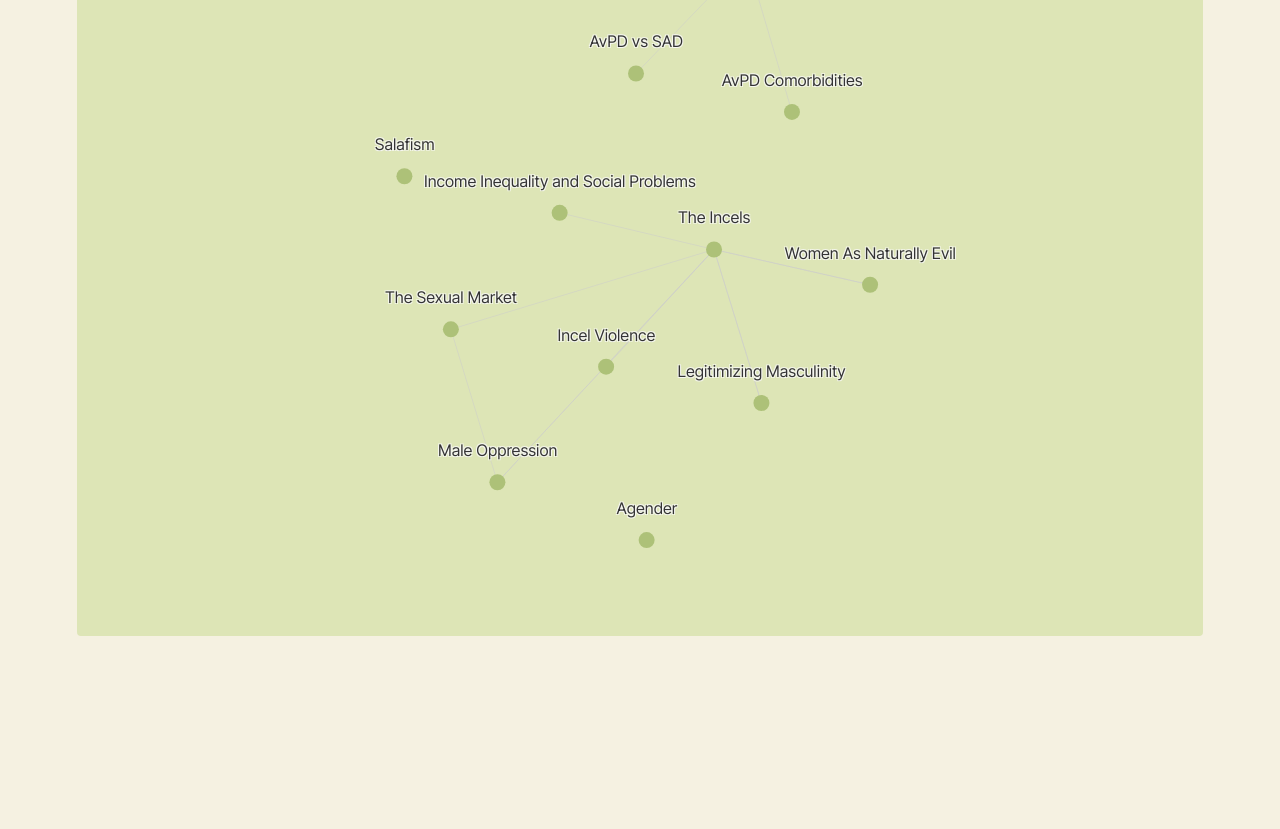
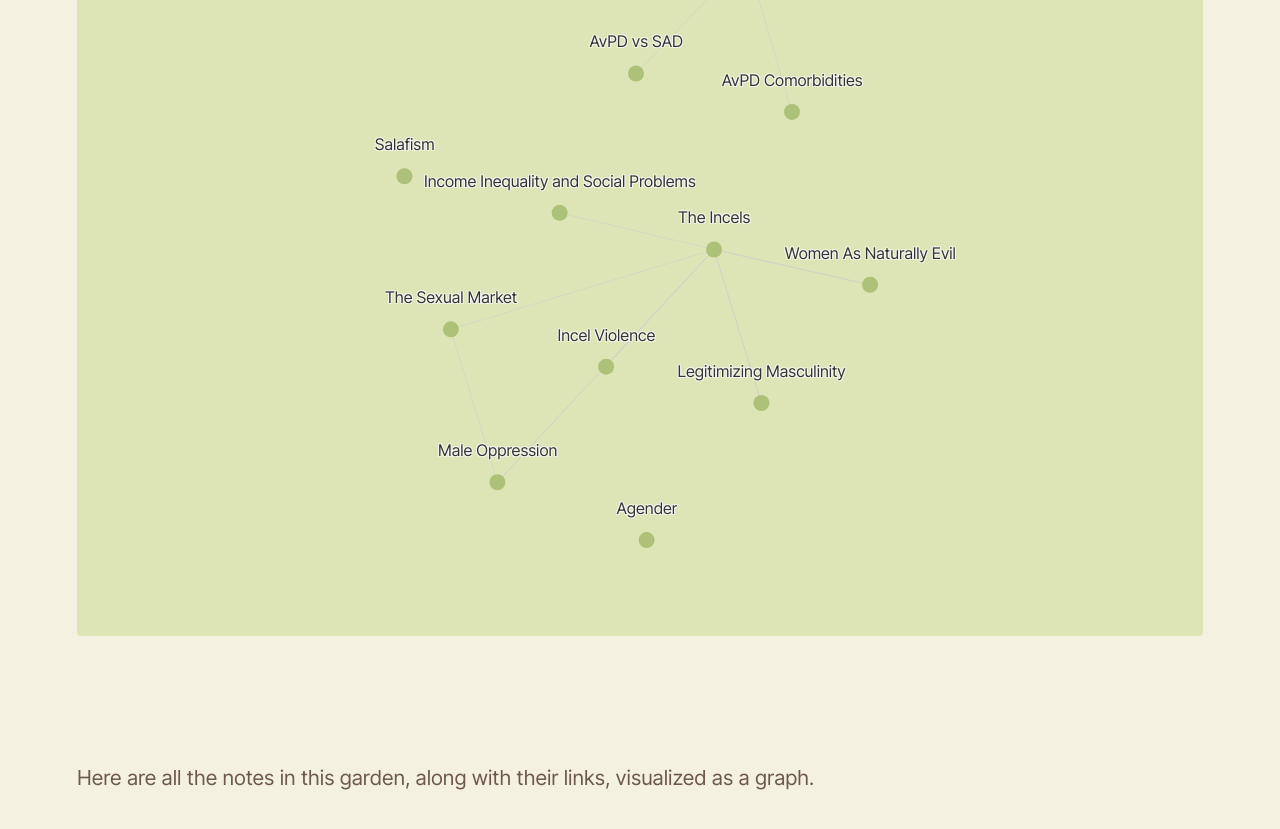
Before and after one commit to naavaparta/naavaparta, a Jekyll site: the page built from _pages/index.md, in a window 1280 px wide and 900 px high, scrolled down 774 px. Shown: the top 829 px of the window. Built offline with Jekyll 4.4.1, drawn with Linux system fonts in a browser that asks for light colours; Markdown is read by kramdown in place of the engine named in the settings.

Commit message:
Update footer.html

```diff
--- a/_includes/footer.html
+++ b/_includes/footer.html
@@ -1 +1,2 @@
-<p>&nbsp;</p>
+<section>
+  {%- if site.show_notes_graph -%}<p>Here are all the notes in this garden, along with their links, visualized as a graph.</p>{% include notes-graph.html %}{%- endif -%}</section>
```
